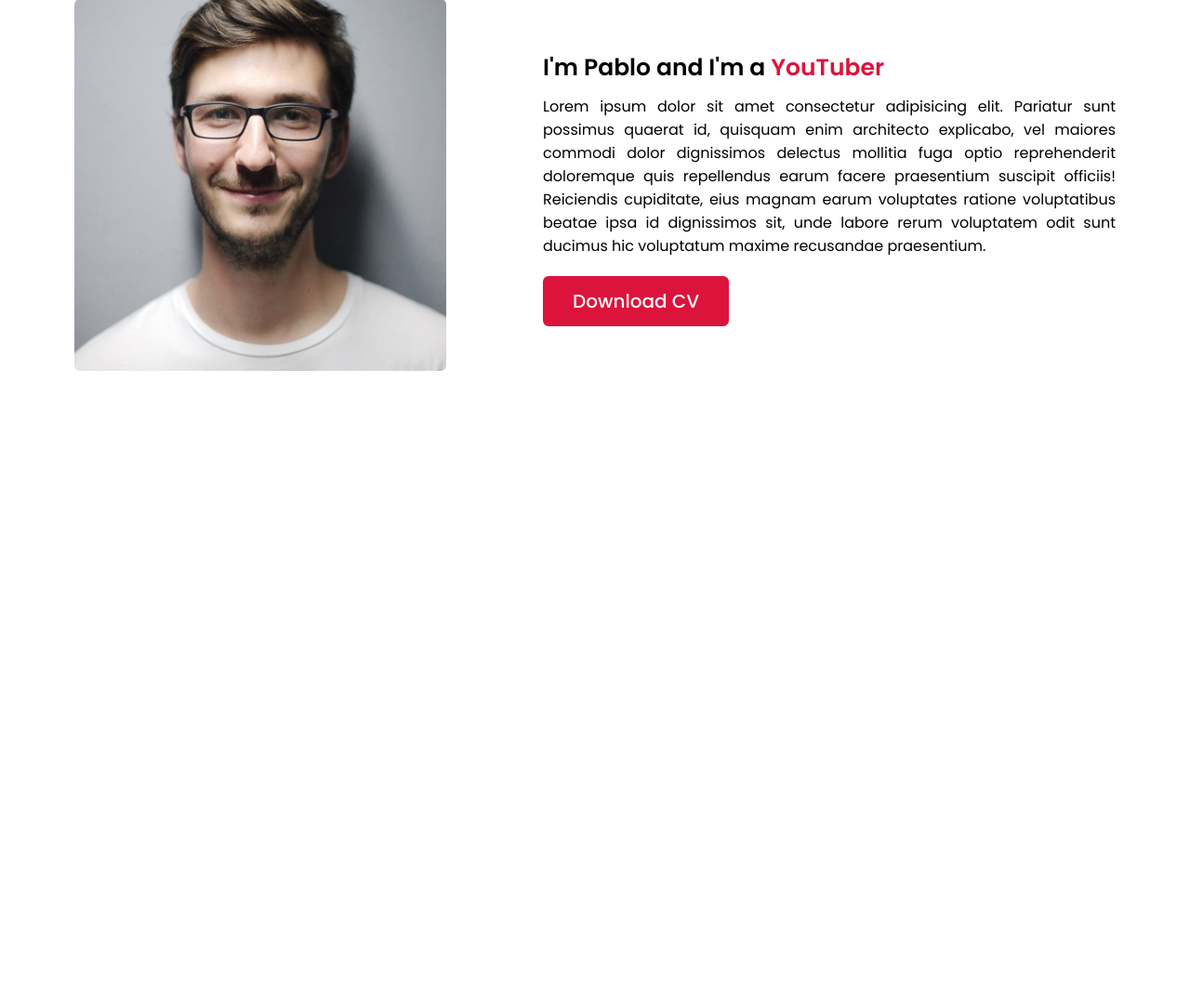
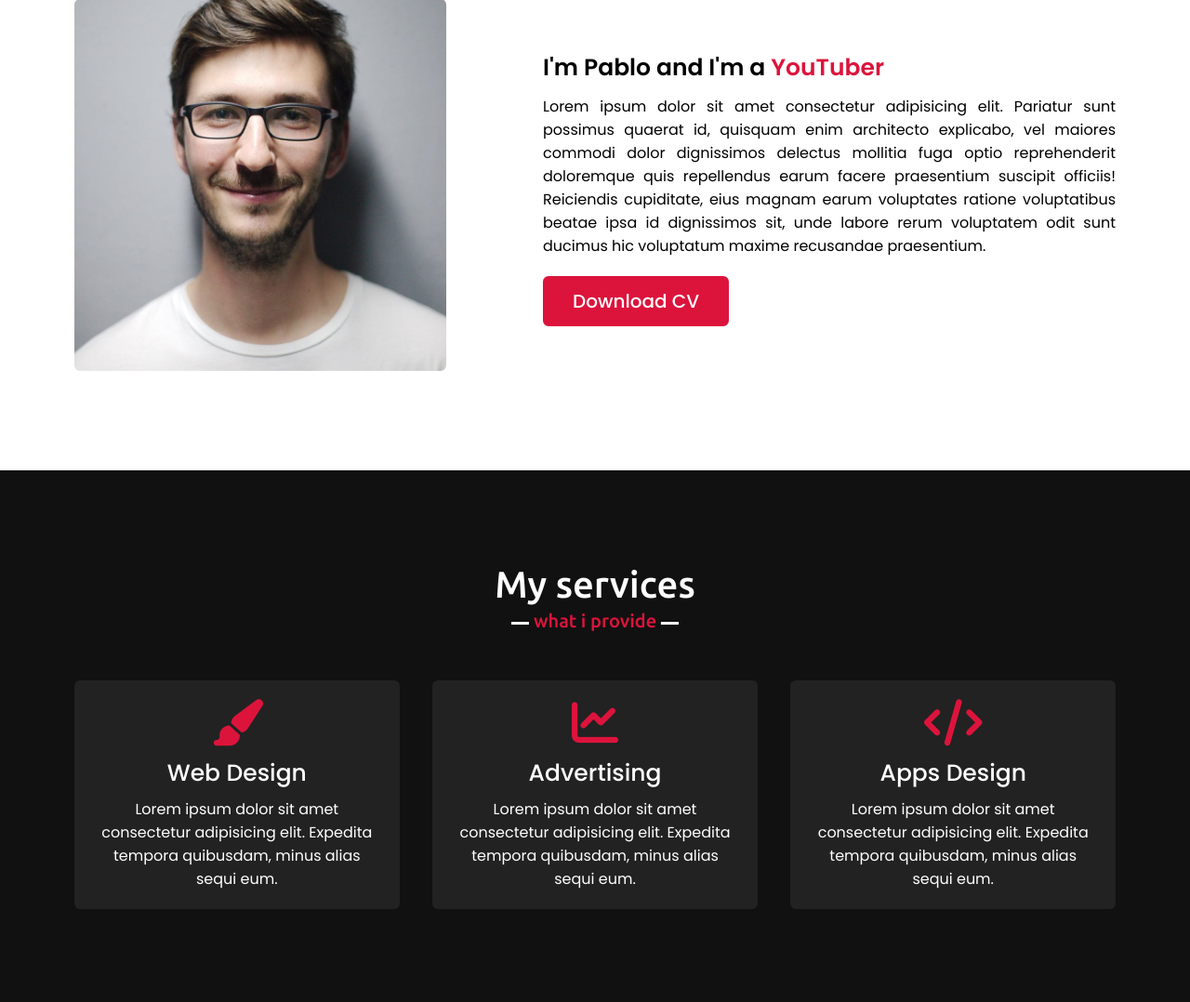
Before and after one commit to PabloXT14/Discover-Rocketseat, a web app: file Portifólio Website/index.html in a window 1280 px wide. Shown: the part 1027-2105 px from the top of the page at 93% size. Before the commit the page ends 1426 px from the top, so only its background shows below. Run offline with its HTML, style and script files only (its server is not run), Linux system fonts and the light colour scheme; some libraries are stand-ins or nearby versions.

Commit message:
new alteration

```diff
--- a/Portifólio Website/css/style.css
+++ b/Portifólio Website/css/style.css
@@ -145,16 +145,12 @@
 }
 
 
-/* ===== About Section ===== */
+/* ============ All Similiar Content Styling Code ============== */
 section {
     padding: 10rem 0;
 }
 
-.about {
-    font-family: 'Poppins', sans-serif;
-}
-
-.about .title {
+section .title {
     text-align: center;
     font-size: 4rem;
     font-weight: 500;
@@ -165,7 +161,7 @@
 }
 
 /* Linha de decoração abaixo do texto*/
-.about .title::before {
+section .title::before {
     content: "";
     position: absolute;
     bottom: 0px;
@@ -176,8 +172,8 @@
     transform: translateX(-50%);
 }
 
-.about .title::after {
-    content: "who i am";
+section .title::after {
+    /* content: "who i am";  => esta ná About Section*/
     position: absolute;
     bottom: -1.3rem;
     left: 50%;
@@ -188,7 +184,17 @@
     transform: translateX(-50%);
 }
 
-.about .about-content {
+/* ===== About Section ===== */
+
+.about, .services {
+    font-family: 'Poppins', sans-serif;
+}
+
+.about .title::after {
+    content: "who i am";
+}
+
+.about .about-content, .services .serv-content {
     display: flex;
     flex-wrap: wrap;
     align-items: center;
@@ -246,7 +252,62 @@
     background: none;
 }
 
+
 /* ===== Services Section ===== */
+.services {
+    color: #FFF;
+    background: #111;
+}
+
+.services .title::before {
+    background: #FFF;
+}
+
+.services .title::after {
+    background: #111;
+    content: "what i provide"
+}
+
+.services .serv-content .card{
+    width: calc(33% - 2rem);
+    background: #222;
+    text-align: center;
+    border-radius: 6px;
+    padding: 2rem 2.5rem;
+    cursor: pointer;
+    transition: all 0.3s ease;
+}
+
+.services .serv-content .card:hover {
+    background: crimson;
+}
+
+.services .serv-content .card .box {
+    transition: all 0.3s ease;
+}
+
+.services .serv-content .card:hover .box {
+    transform: scale(1.05);
+}
+
+.services .serv-content .card i {
+    font-size: 5rem;
+    color: crimson;
+    transition: color 0.3s ease;
+}
+
+.services .serv-content .card:hover i {
+    color: #FFF;
+}
+
+.services .serv-content .card .text {
+    font-size: 2.5rem;
+    font-weight: 500;
+    margin: 1rem 0 0.7rem 0;
+}
+
+
+
 
 /* ===== Skills Section ===== */
 
@@ -350,6 +411,13 @@
         flex: 100%;
     }
 
+    /* Responsividade do Services */
+    .services .serv-content .card {
+        width: calc(50% - 1rem);
+        margin-bottom: 2rem;
+    }
+
+
 }
 
 @media screen and (max-width: 690px) {
@@ -369,6 +437,11 @@
         font-size: 2rem;
         padding: 0.9rem 2.5rem;
     }
+
+    /* Responsividade do Services */
+    .services .serv-content .card {
+        width: 100%;
+    }
 }
 
 @media screen and (max-width: 500px) {
@@ -380,3 +453,11 @@
         font-size: 2.7rem;
     }
 }
+
+
+/* Rensposividade title da Section Services*/
+@media screen and (max-width: 335px) {
+    .services .title::after {
+        padding: 0.5rem 0.2rem;
+    }
+}
--- a/Portifólio Website/index.html
+++ b/Portifólio Website/index.html
@@ -63,7 +63,35 @@
 
     <!--    Services Section    -->
     <section class="services" id="services">
+        <div class="max-width">
+            <h2 class="title">My services</h2>
+            <div class="serv-content">
+                <div class="card">
+                    <div class="box">
+                        <i class="fas fa-paint-brush"></i>
+                        <div class="text">Web Design</div>
+                        <p>Lorem ipsum dolor sit amet consectetur adipisicing elit. Expedita tempora quibusdam, minus alias sequi eum.</p>
+                    </div>
+                </div>
 
+                <div class="card">
+                    <div class="box">
+                        <i class="fas fa-chart-line"></i>
+                        <div class="text">Advertising</div>
+                        <p>Lorem ipsum dolor sit amet consectetur adipisicing elit. Expedita tempora quibusdam, minus alias sequi eum.</p>
+                    </div>
+                </div>
+
+                <div class="card">
+                    <div class="box">
+                        <i class="fas fa-code"></i>
+                        <div class="text">Apps Design</div>
+                        <p>Lorem ipsum dolor sit amet consectetur adipisicing elit. Expedita tempora quibusdam, minus alias sequi eum.</p>
+                    </div>
+                </div>
+
+            </div>
+        </div>
     </section>
 
 
```
